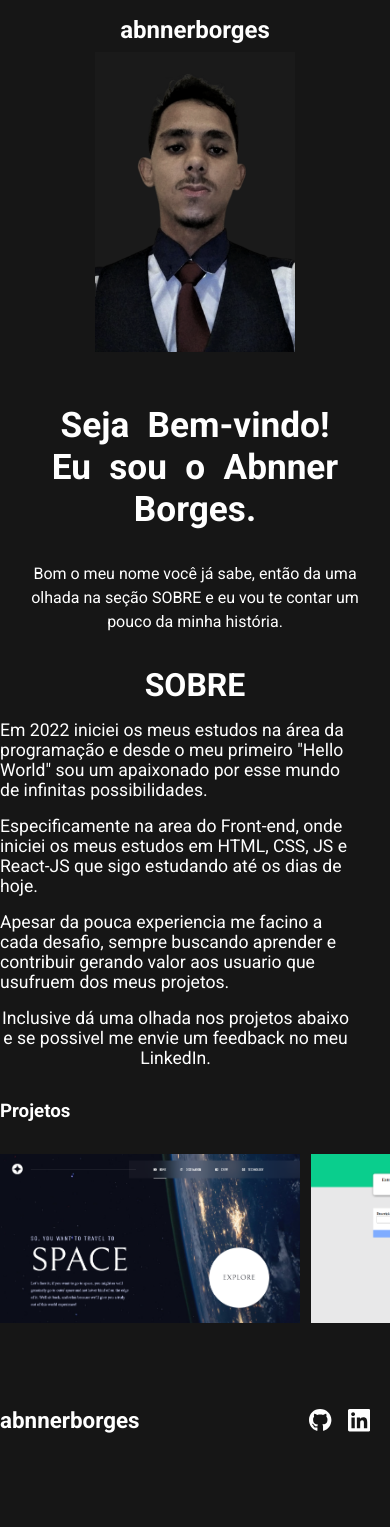
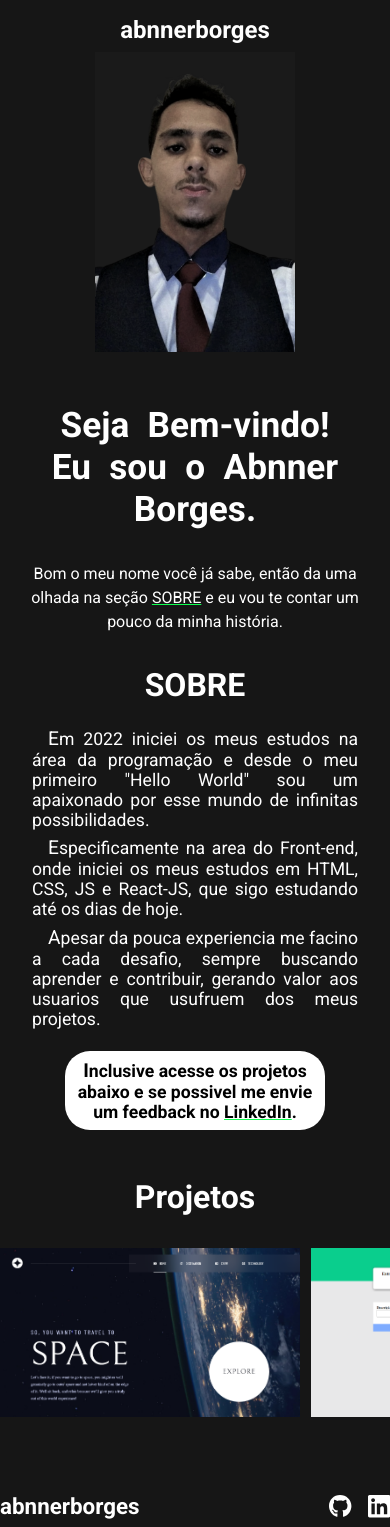
Before and after one commit to AbnnerB/portfolio, a React (Create React App) app: page / in a window 390 px wide. Before the commit the page ends 1449 px from the top, so only its background shows below. Built offline with nearby package versions, Linux system fonts and the light colour scheme.

Commit message:
responsivo part 4

```diff
--- a/src/Components/HeaderFooter/styles.css
+++ b/src/Components/HeaderFooter/styles.css
@@ -5,7 +5,7 @@ header {
   font-family: Arial, Helvetica, sans-serif;
   max-width: 1012px;
   margin: 0 auto;
-  padding: 1rem 0;
+  padding: 0.5rem 0;
 }
 header span {
   font-weight: bold;
@@ -14,7 +14,6 @@ header span {
 header nav {
   display: flex;
   gap: 1rem;
-  margin-right: 20px;
 }
 
 header nav a {
--- a/src/Pages/Home/index.js
+++ b/src/Pages/Home/index.js
@@ -38,8 +38,11 @@ export default function Home() {
               Seja Bem-vindo! <br /> Eu sou o Abnner Borges.
             </h1>
             <p>
-              Bom o meu nome você já sabe, então da uma olhada na seção SOBRE e
-              eu vou te contar um pouco da minha história.
+              Bom o meu nome você já sabe, então da uma olhada na seção{" "}
+              <a className="linkSections" href="#about">
+                SOBRE
+              </a>{" "}
+              e eu vou te contar um pouco da minha história.
             </p>
 
             {/* <span>Contact me</span> */}
@@ -60,7 +63,7 @@ export default function Home() {
           <h3>React</h3>
         </section> */}
 
-        <section className="aboutMe">
+        <section className="aboutMe" id="about">
           <h2>Sobre</h2>
           <p>
             Em 2022 iniciei os meus estudos na área da programação e desde o meu
@@ -69,16 +72,25 @@ export default function Home() {
           </p>
           <p>
             Especificamente na area do Front-end, onde iniciei os meus estudos
-            em HTML, CSS, JS e React-JS que sigo estudando até os dias de hoje.
+            em HTML, CSS, JS e React-JS, que sigo estudando até os dias de hoje.
           </p>
           <p>
             Apesar da pouca experiencia me facino a cada desafio, sempre
-            buscando aprender e contribuir gerando valor aos usuario que
+            buscando aprender e contribuir, gerando valor aos usuarios que
             usufruem dos meus projetos.
           </p>
           <p>
-            Inclusive dá uma olhada nos projetos abaixo e se possivel me envie
-            um feedback no meu LinkedIn.
+            Inclusive acesse os projetos abaixo e se possivel me envie um
+            feedback no{" "}
+            <a
+              // className="linkSections"
+              href="https://www.linkedin.com/in/abnner-borges-05a631255/"
+              target="_blank"
+              rel="noreferrer"
+            >
+              LinkedIn
+            </a>
+            .
           </p>
         </section>
 
--- a/src/Pages/Home/styles.css
+++ b/src/Pages/Home/styles.css
@@ -62,31 +62,62 @@ main {
 
 /* end language section */
 
+.linkSections {
+  text-decoration-color: #0fff50;
+  /* text-decoration: none;
+  border-bottom: 1px solid #0fff50; */
+  color: white;
+}
+
 .aboutMe {
   margin: 2rem 0;
   display: flex;
   flex-direction: column;
-  gap: 1rem;
+  gap: 0.4rem;
 }
 
 .aboutMe h2 {
   text-align: center;
   font-size: 2rem;
   text-transform: uppercase;
-  /* margin-bottom: 1rem; */
+  margin-bottom: 1rem;
 }
 
 .aboutMe p {
-  width: 90%;
+  /* width: 90%; */
   font-size: 1.1rem;
+  text-align: justify;
+}
+
+.aboutMe p::first-letter {
+  font-size: 1.2rem;
+  margin-left: 1rem;
 }
 
 .aboutMe p:last-of-type {
+  width: 80%;
+  font-weight: bold;
+  margin: 1rem auto 0px auto;
   text-align: center;
+  background-color: white;
+  color: black;
+  padding: 0.5rem;
+  border-radius: 25px;
+}
+.aboutMe p:last-of-type::first-letter {
+  margin-left: 0px;
+}
+
+.aboutMe p:last-of-type a {
+  color: black;
+  text-decoration-color: #0fff50;
 }
 
 .projects {
-  margin-top: 2rem;
+  margin-top: 3rem;
+}
+.projects h3 {
+  font-size: 2rem;
 }
 
 .containerProjects {
@@ -144,6 +175,13 @@ main {
   .presentationContent h1 {
     font-size: 3rem;
   }
+  .aboutMe {
+    margin: 2rem;
+  }
+  .projects h3 {
+    text-align: center;
+    margin-bottom: 0px;
+  }
 }
 @media screen and (max-width: 760px) {
   .presentationContent h1 {
```
